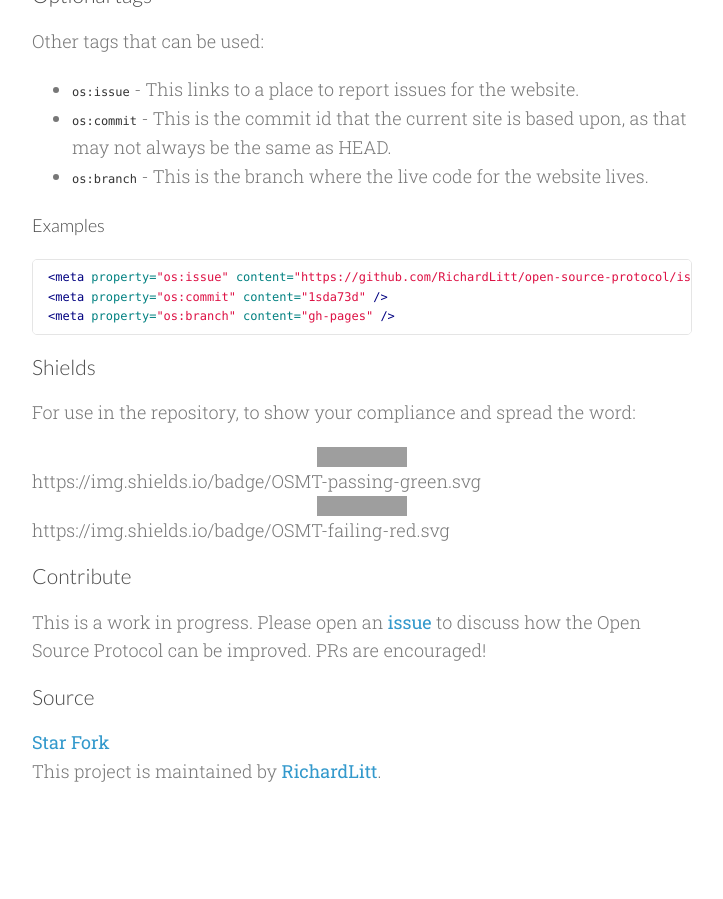
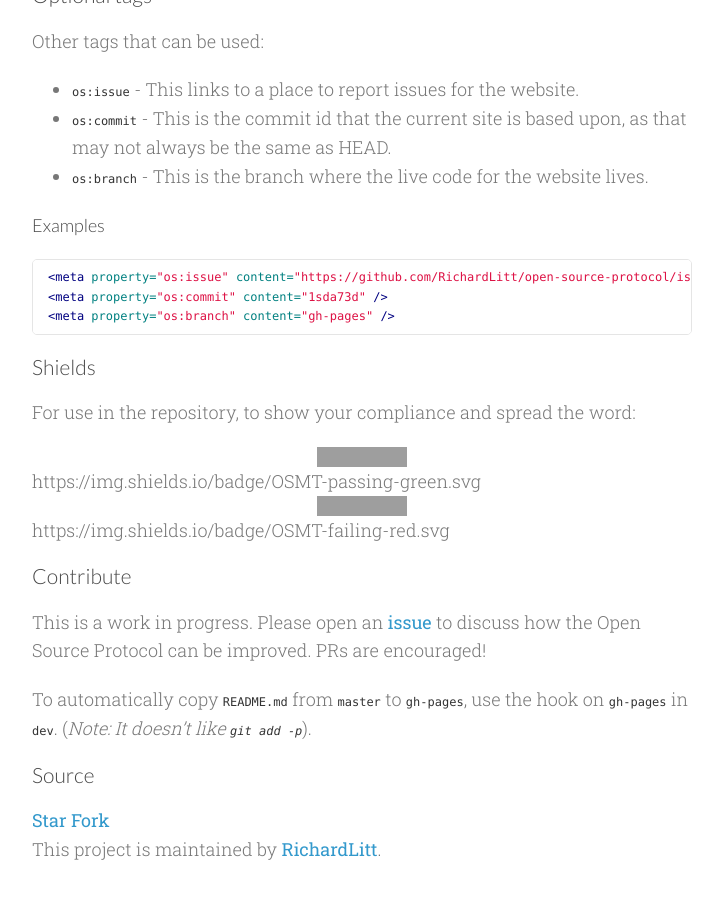
Before and after one commit to RichardLitt/open-source-protocol, a Jekyll site: the page built from index.md, in a window 1280 px wide and 900 px high, scrolled down 1432 px. Shown: the whole window, without its empty margins (278-1001 px from the left). Built offline with Jekyll 4.4.1, drawn with Linux system fonts in a browser that asks for light colours; Markdown is read by kramdown in place of the engine named in the settings; before the commit the page ends 2254 px from its top, so only the background shows below that; grey boxes are pictures that could not be loaded.

Commit message:
Sync README.md in master branch to index.md in gh-pages

```diff
--- a/index.md
+++ b/index.md
@@ -56,3 +56,5 @@ For use in the repository, to show your compliance and spread the word:
 ###Contribute
 
 This is a work in progress. Please open an [issue](https://github.com/RichardLitt/open-source-protocol/issues) to discuss how the Open Source Protocol can be improved. PRs are encouraged!
+
+To automatically copy `README.md` from `master` to `gh-pages`, use the hook on `gh-pages` in `dev`. (_Note: It doesn't like `git add -p`_).
```
